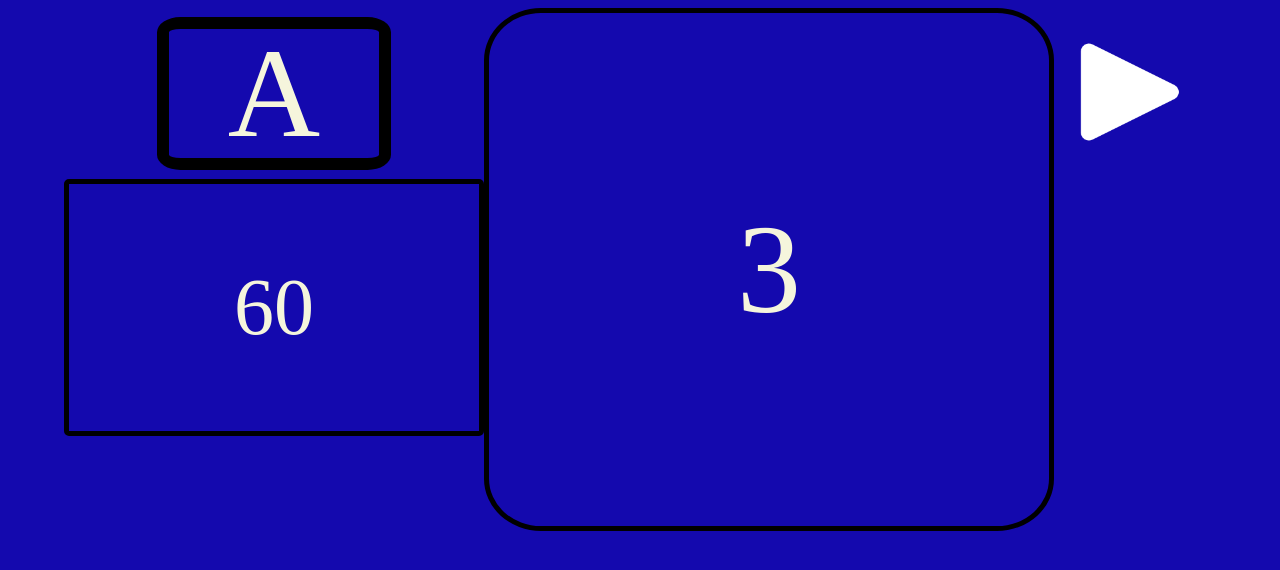
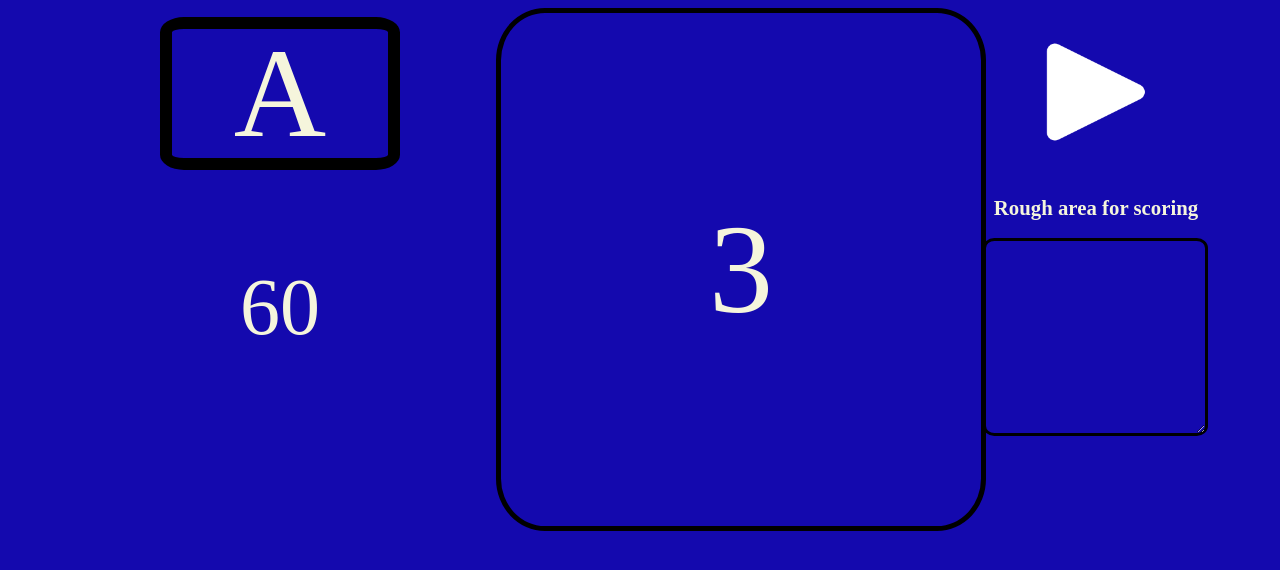
Before and after one commit to RedArcherer/Uncommon, a website: page index.html in a window 1280 px wide. Drawn offline with nearby package versions, Linux system fonts and the light colour scheme.

Commit message:
Added textarea to provide rough area for scoring, eliminating the need for someone to score separately

```diff
--- a/index.html
+++ b/index.html
@@ -28,6 +28,15 @@
                     />
                 </button>
             </div>
+            <div class="score">
+                <h2>Rough area for scoring</h2>
+                <textarea
+                    name="scoring"
+                    id="scoring"
+                    cols="25"
+                    rows="12"
+                ></textarea>
+            </div>
         </div>
     </body>
 </html>
--- a/styles.css
+++ b/styles.css
@@ -9,13 +9,13 @@ body {
 
 #container {
     display: grid;
-    grid-template-columns: 0.9fr 1.2fr 0.3fr;
+    grid-template-columns: 0.9fr 1fr 0.5fr;
     grid-template-rows: 1fr 1.5fr 0.5fr;
     gap: 0px 0px;
     grid-template-areas:
         "Letter Card Next"
-        "timer Card ."
-        "timer Card .";
+        "timer Card score"
+        "timer Card score";
 }
 
 #Letter {
@@ -87,11 +87,26 @@ body {
     -moz-border-radius: 5px;
     -o-border-radius: 5px;
     -ms-border-radius: 5px;
-    border: 5px solid black;
 }
 
 #stopwatch {
     border: 2px solid black;
+}
+
+.score {
+    display: flex;
+    justify-content: center;
+    align-items: center;
+    flex-direction: column;
+}
+
+#scoring {
+    height: 100%;
+    background-color: transparent;
+    border: 0.25em solid black;
+    border-radius: 5%;
+    user-select: none;
+    color: beige;
 }
 
 img {
@@ -101,3 +116,7 @@ img {
 button {
     cursor: pointer;
 }
+
+h2 {
+    font-size: 1.3em;
+}
```
